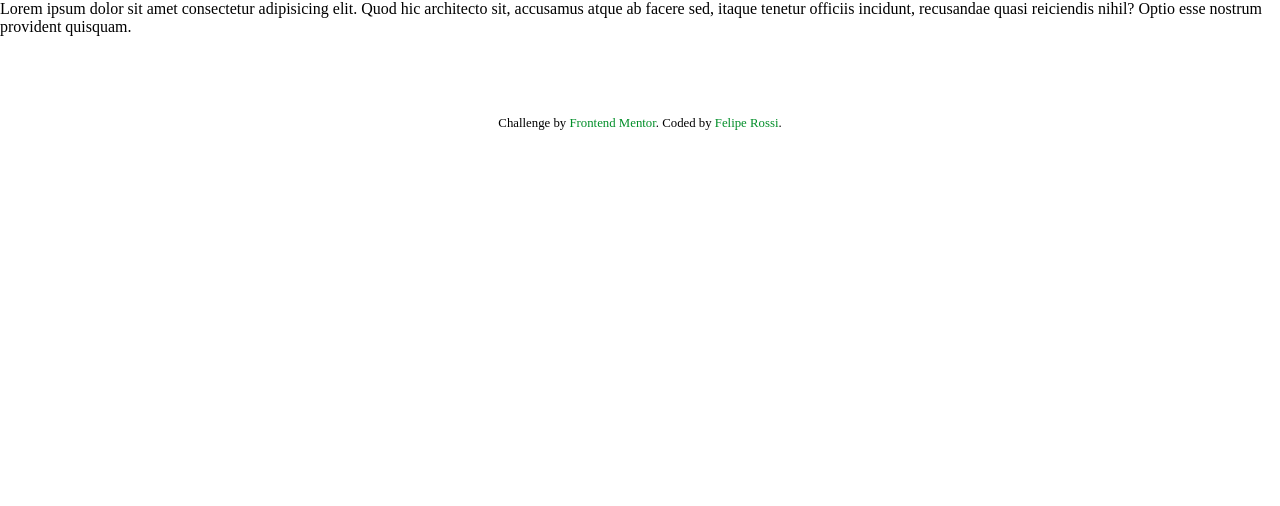
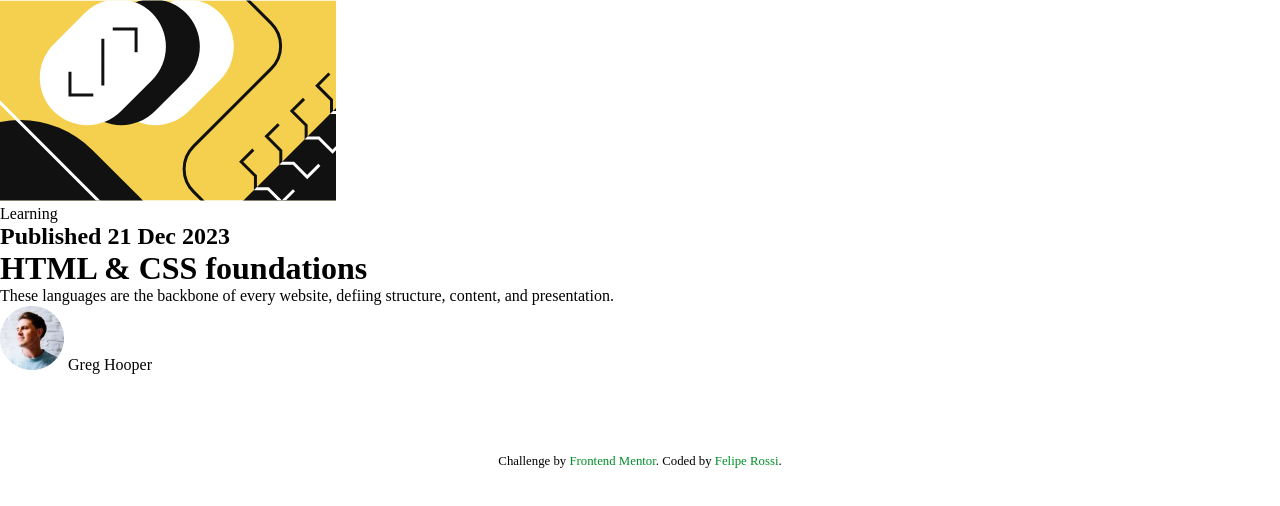
Before and after one commit to feliperossibr/blog-preview, a plain HTML site: page index.html in a window 1280 px wide. Drawn offline with Linux system fonts and the light colour scheme.

Commit message:
building index

```diff
--- a/index.html
+++ b/index.html
@@ -12,9 +12,28 @@
   <link rel="stylesheet" href="styles/index.css">
 </head>
 <body>
-  <p>Lorem ipsum dolor sit amet consectetur adipisicing elit. Quod hic architecto sit, accusamus atque ab facere sed, itaque tenetur officiis incidunt, recusandae quasi reiciendis nihil? Optio esse nostrum provident quisquam.</p>
+  <main>
+    <div class="card">
+      <div id="image">
+        <img src="assets/images/illustration-article.svg" alt="">
+      </div>
 
+      <div id="learning">
+        <span>Learning</span>
+      </div>
 
+      <h2>Published 21 Dec 2023</h2>
+
+      <h1>HTML & CSS foundations</h1>
+
+      <p>These languages are the backbone of every website, defiing structure, content, and presentation.</p>
+
+      <div id="avatar">
+        <img src="assets/images/image-avatar.webp" alt="">
+        <span>Greg Hooper</span>
+      </div>
+    </div>
+  </main>
 
   <footer id="footer">
     Challenge by <a href="https://www.frontendmentor.io?ref=challenge" target="_blank">Frontend Mentor</a>.
```
